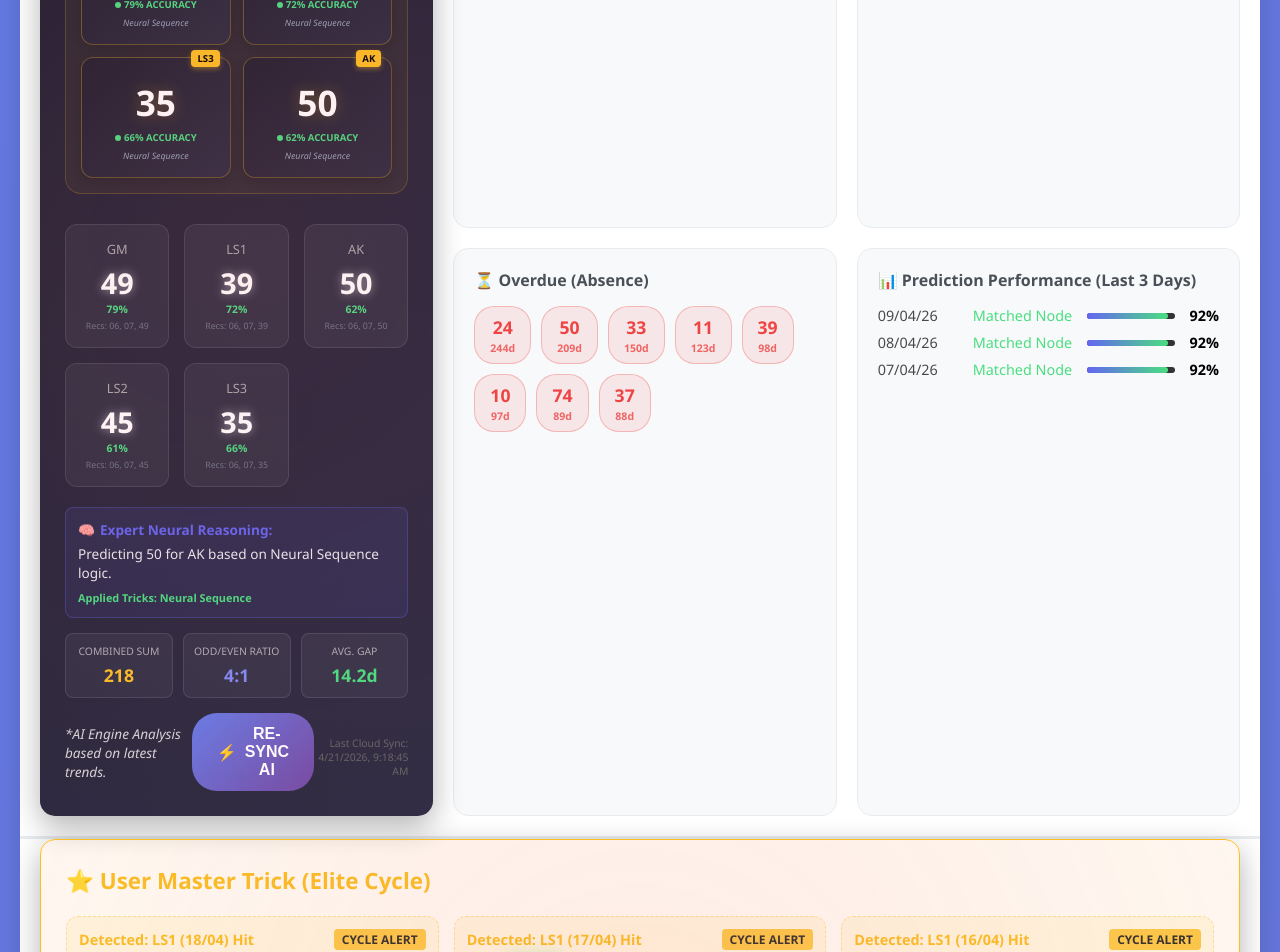
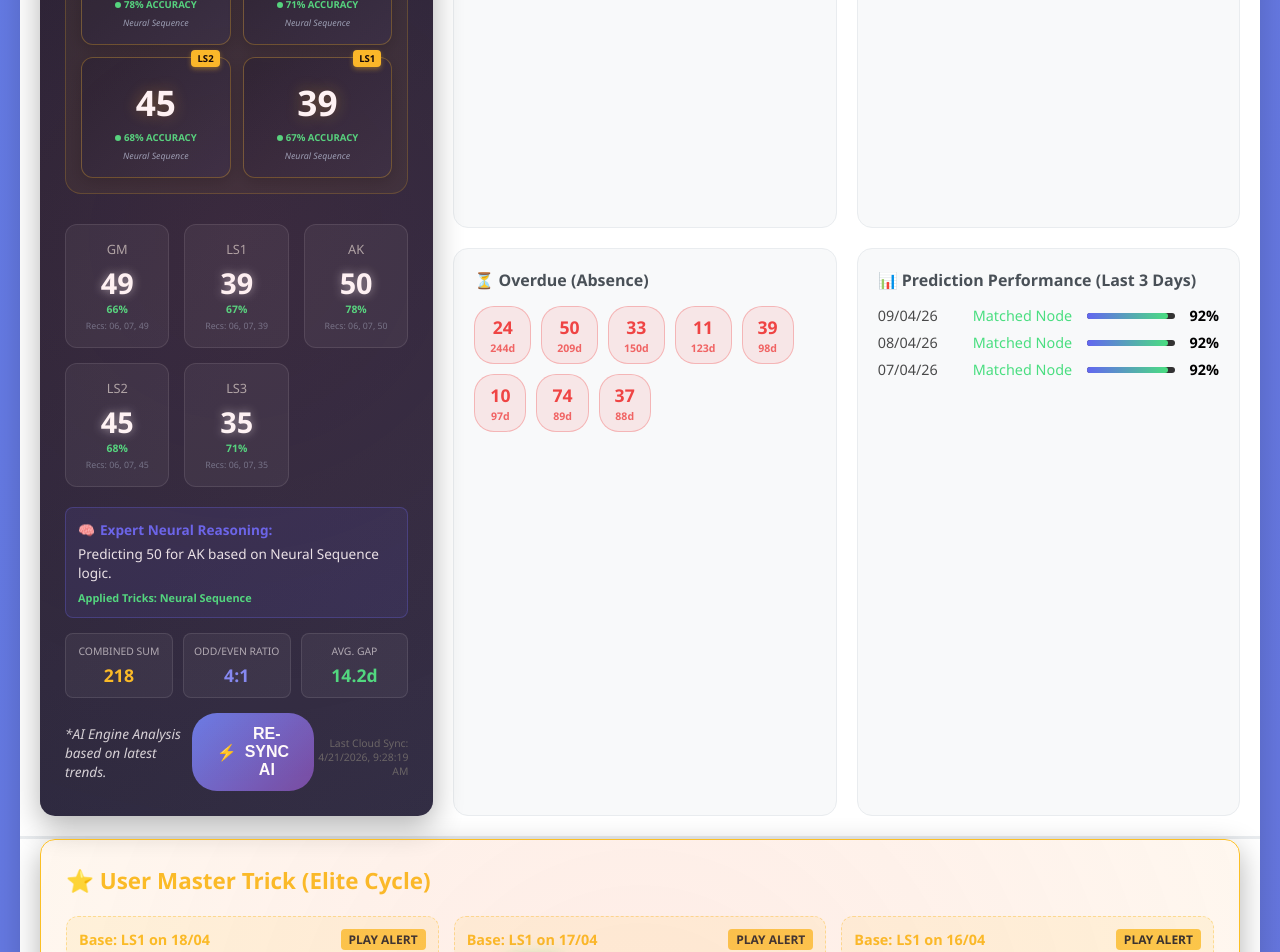
Before and after one commit to umairrana007/ak-lasbela-analysis, a React app in the folder frontend/: page / in a window 1280 px wide. Shown: the part 720-1672 px from the top of the page. Built offline with nearby package versions, Linux system fonts and the light colour scheme; no server answers; the database is empty; the HTML template or start-up script is replaced by a standard one.

Commit message:
Clarify elite cycle labels: Base vs Play date

```diff
--- a/frontend/src/App.jsx
+++ b/frontend/src/App.jsx
@@ -691,8 +691,8 @@ const App = () => {
                             <div key={idx} style={{padding: '12px', background: 'rgba(251, 191, 36, 0.1)', borderRadius: '12px', border: '1px dashed rgba(251, 191, 36, 0.4)', display: 'flex', flexDirection: 'column', justifyContent: 'space-between'}}>
                                 <div>
                                     <div style={{display: 'flex', justifyContent: 'space-between', marginBottom: '10px', alignItems: 'center'}}>
-                                        <span style={{fontWeight: 'bold', color: '#fbbf24', fontSize: '0.9em'}}>Detected: {op.appeared_in} Hit</span>
-                                        <span style={{opacity: 0.8, fontSize: '0.75em', background: '#fbbf24', color: '#000', padding: '2px 8px', borderRadius: '4px', fontWeight: 'bold'}}>CYCLE ALERT</span>
+                                        <span style={{fontWeight: 'bold', color: '#fbbf24', fontSize: '0.9em'}}>{op.source_info}</span>
+                                        <span style={{opacity: 0.8, fontSize: '0.75em', background: '#fbbf24', color: '#000', padding: '2px 8px', borderRadius: '4px', fontWeight: 'bold'}}>PLAY ALERT</span>
                                     </div>
                                     <div style={{display: 'flex', gap: '6px', flexWrap: 'wrap', marginBottom: '15px'}}>
                                         {op.family.map(num => {
@@ -742,7 +742,7 @@ const App = () => {
                                         padding: '2px 6px',
                                         borderRadius: '4px'
                                     }}>
-                                        📅 {op.target_date}
+                                        Play on: {op.target_date}
                                     </div>
                                 </div>
                             </div>
--- a/frontend/src/predictions.json
+++ b/frontend/src/predictions.json
@@ -1,11 +1,11 @@
 {
-  "last_updated": "2026-04-21T09:18:45.896712",
+  "last_updated": "2026-04-21T09:28:19.519256",
   "target_date": "2026-04-21",
   "results": {
     "gm": {
       "primary": 49,
-      "confidence": "79%",
-      "confidence_val": 79,
+      "confidence": "66%",
+      "confidence_val": 66,
       "pattern_found": "Neural Sequence",
       "recommendations": [
         6,
@@ -16,8 +16,8 @@
     },
     "ls1": {
       "primary": 39,
-      "confidence": "72%",
-      "confidence_val": 72,
+      "confidence": "67%",
+      "confidence_val": 67,
       "pattern_found": "Neural Sequence",
       "recommendations": [
         6,
@@ -28,8 +28,8 @@
     },
     "ak": {
       "primary": 50,
-      "confidence": "62%",
-      "confidence_val": 62,
+      "confidence": "78%",
+      "confidence_val": 78,
       "pattern_found": "Neural Sequence",
       "recommendations": [
         6,
@@ -40,8 +40,8 @@
     },
     "ls2": {
       "primary": 45,
-      "confidence": "61%",
-      "confidence_val": 61,
+      "confidence": "68%",
+      "confidence_val": 68,
       "pattern_found": "Neural Sequence",
       "recommendations": [
         6,
@@ -52,8 +52,8 @@
     },
     "ls3": {
       "primary": 35,
-      "confidence": "66%",
-      "confidence_val": 66,
+      "confidence": "71%",
+      "confidence_val": 71,
       "pattern_found": "Neural Sequence",
       "recommendations": [
         6,
@@ -65,34 +65,34 @@
   },
   "sniper_targets": [
     {
-      "number": 49,
-      "draw": "GM",
-      "confidence": 79,
+      "number": 50,
+      "draw": "AK",
+      "confidence": 78,
+      "trick": "Neural Sequence"
+    },
+    {
+      "number": 35,
+      "draw": "LS3",
+      "confidence": 71,
+      "trick": "Neural Sequence"
+    },
+    {
+      "number": 45,
+      "draw": "LS2",
+      "confidence": 68,
       "trick": "Neural Sequence"
     },
     {
       "number": 39,
       "draw": "LS1",
-      "confidence": 72,
-      "trick": "Neural Sequence"
-    },
-    {
-      "number": 35,
-      "draw": "LS3",
-      "confidence": 66,
-      "trick": "Neural Sequence"
-    },
-    {
-      "number": 50,
-      "draw": "AK",
-      "confidence": 62,
+      "confidence": 67,
       "trick": "Neural Sequence"
     }
   ],
   "master_target": {
-    "number": 49,
-    "draw": "GM",
-    "confidence": 79,
+    "number": 50,
+    "draw": "AK",
+    "confidence": 78,
     "trick": "Neural Sequence"
   },
   "yesterday_match": {
@@ -103,7 +103,7 @@
   "elite_cycle": [
     {
       "val": 51,
-      "appeared_in": "LS1 (18/04)",
+      "source_info": "Base: LS1 on 18/04",
       "target_date": "2026-04-21",
       "target_draws": [
         "LS1",
@@ -122,7 +122,7 @@
     },
     {
       "val": 94,
-      "appeared_in": "LS1 (17/04)",
+      "source_info": "Base: LS1 on 17/04",
       "target_date": "2026-04-21",
       "target_draws": [
         "LS1",
@@ -137,7 +137,7 @@
     },
     {
       "val": 92,
-      "appeared_in": "LS1 (16/04)",
+      "source_info": "Base: LS1 on 16/04",
       "target_date": "2026-04-21",
       "target_draws": [
         "LS1",
@@ -156,7 +156,7 @@
     },
     {
       "val": 35,
-      "appeared_in": "LS1 (15/04)",
+      "source_info": "Base: LS1 on 15/04",
       "target_date": "2026-04-21",
       "target_draws": [
         "LS1",
```
Also changed, not shown: 2 other files (tests, documents, lock files or other folders).
